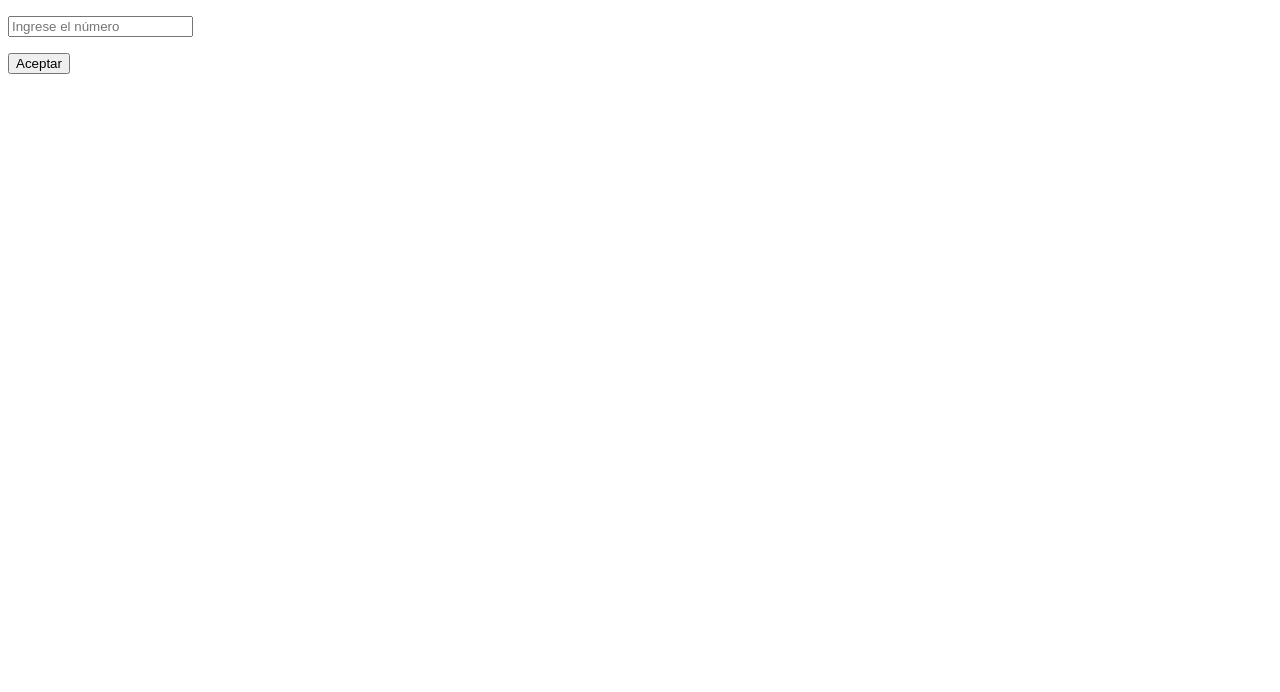
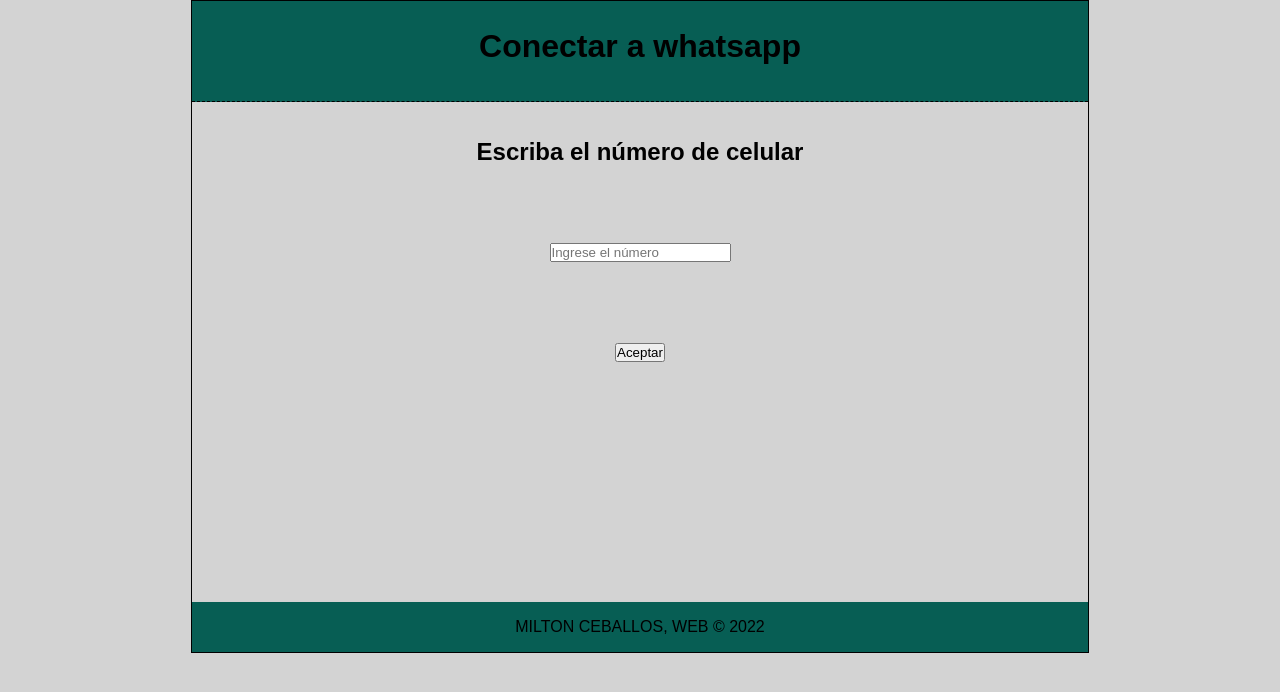
Before and after one commit to mfceballosc/ConectarWpp, a plain HTML site: page index.html in a window 1280 px wide. Drawn offline with Linux system fonts and the light colour scheme.

Commit message:
Se agregaron estilos css y se condiciono la entrada a numerica y que sean 10 caracteres

```diff
--- a/css/styles.css
+++ b/css/styles.css
@@ -0,0 +1,46 @@
+*{
+    margin: 0px;
+    padding: 0px;
+}
+
+body{
+    background: lightgray;
+    /* Cambiamos el estilo de la fuente del texto */
+    font-family: Arial, Helvetica, sans-serif;
+}
+
+#container{
+    /* Aqui van las diferentes propiedades del CSS */
+
+    /* El archo se lo puede definir en porcentaje o pixeles */
+    width: 70%;
+    /* Define el margen */
+    margin: 0px auto;
+    /* define el borde */
+    border: 1px solid black;
+}
+
+header{
+    background: rgb(7, 94, 84);
+    height: 100px;
+    width: 100%;
+    text-align: center;
+    line-height: 90px;
+    border-bottom: 1px dashed black;
+}
+
+
+aside{
+    min-height: 500px;
+    line-height: 100px;
+    align-items: center;
+    text-align: center;
+}
+
+footer{
+    background: rgb(7, 94, 84);
+    color: black;
+    text-align: center;
+    height: 50px;
+    line-height: 50px;
+}
--- a/index.html
+++ b/index.html
@@ -5,22 +5,47 @@
     <meta http-equiv="X-UA-Compatible" content="IE=edge">
     <meta name="viewport" content="width=device-width, initial-scale=1.0">
     <title>Document</title>
+    <link rel="stylesheet" href="css/styles.css">
 </head>
 <body>
-    <p><input type="number" placeholder="Ingrese el número" id="id_number"></p>
-    <p id="id_link"></p>
-    <p><a id="id_link_app" href=""></a></p>
+    <!-- Se define la etiqueta que contiene la página -->
+    <div id="container">
+        <header>
+            <h1>Conectar a whatsapp</h1>
+        </header>
+    <aside>
+        <div>
+            <h2>Escriba el número de celular</h2>
+            <p><input type="number"
+                placeholder="Ingrese el número"
+                id="id_number"
+                maxlength="10"
+                oninput="if(this.value.length > this.maxLength) this.value = this.value.slice(0, this.maxLength); this.value = this.value.replace(/[^0-9.]/g, '').replace(/(\..*?)\..*/g, '$1').replace(/^0[^.]/, '0');"
+                ></p>
+            <p id="id_link"></p>
+            <p><a id="id_link_app" href=""></a></p>
+            <button onclick="myFunction()">Aceptar</button>
+        </div>
+    </aside>
 
-    <button onclick="myFunction()">Aceptar</button>
+
+
+    <footer>
+        MILTON CEBALLOS, WEB &copy; 2022
+    </footer>
+
+
     <script>
         function myFunction(){
-
             var complemento = document.getElementById("id_number").value;
-            document.getElementById("id_link").innerHTML = document.getElementById("id_number").value;
-            document.getElementById("id_link_app").innerHTML  = "Abrir en la aplicación"
-            document.getElementById("id_link_app").href = "https://api.whatsapp.com/send?phone=+57" + complemento;
+            if (complemento.toString().length == 10){
+                document.getElementById("id_link").innerHTML = document.getElementById("id_number").value;
+                document.getElementById("id_link_app").innerHTML  = "Abrir en la aplicación"
+                document.getElementById("id_link_app").href = "https://api.whatsapp.com/send?phone=+57" + complemento;
+            }
         }
     </script>
 
+    </div>
 </body>
 </html>
```
Also changed, not shown: borrador.html (+21 -63 lines).
